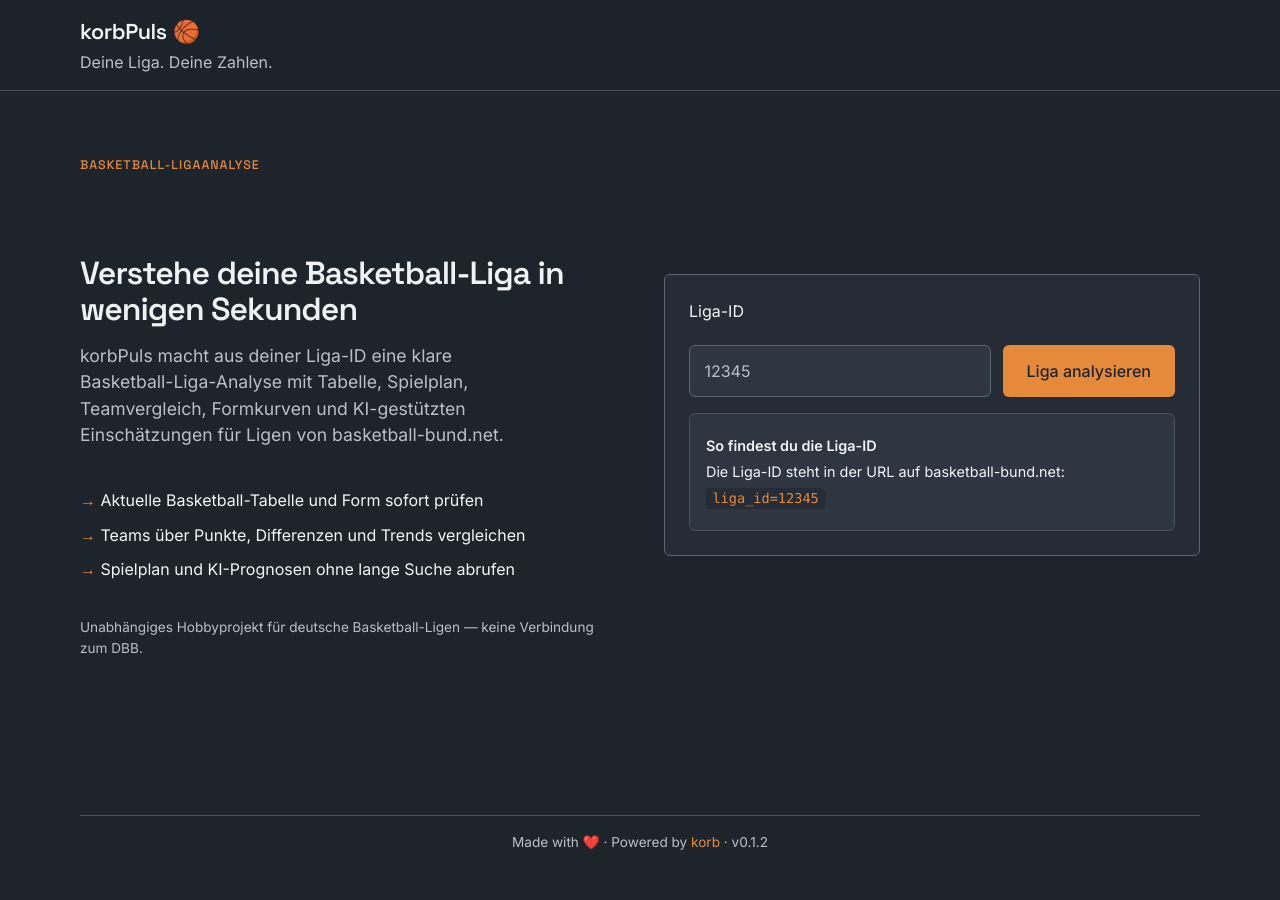
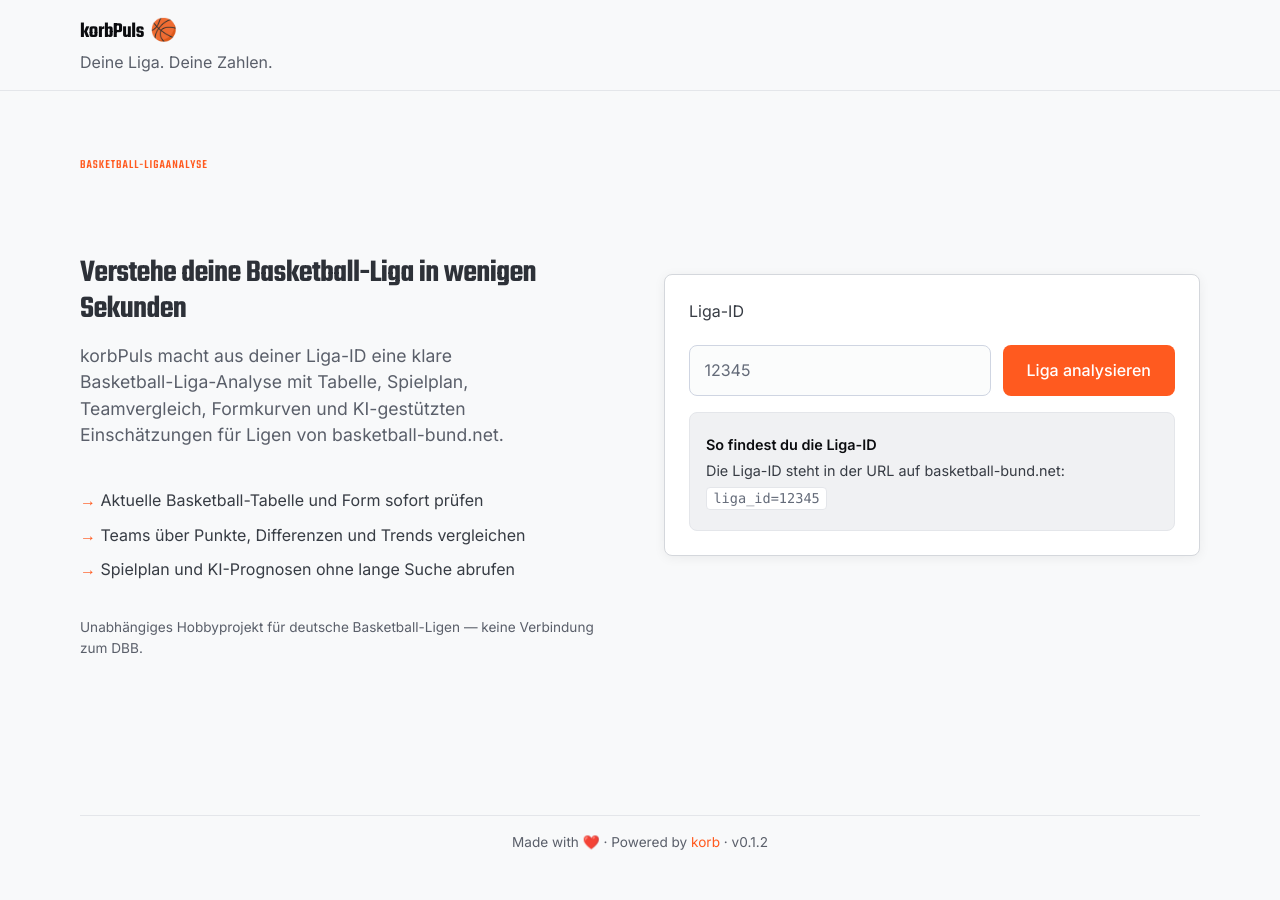
Before and after one commit to malvavisc0/korbpuls, a FastAPI app: page / in a window 1280 px wide. Run offline with FastAPI, Linux system fonts and the light colour scheme; some libraries are stand-ins or nearby versions.

Commit message:
improving style

```diff
--- a/src/korbpuls/static/app.css
+++ b/src/korbpuls/static/app.css
@@ -1,31 +1,33 @@
-/* ── korbPuls "Court Night" ─────────────────────────────────── */
+/* ── korbPuls "Light" ─────────────────────────────────────── */
 
 /* Tokens */
 :root {
-    --kp-base: #1e242c;
-    --kp-surface: #252c35;
-    --kp-surface-elevated: #2d3641;
-    --kp-surface-soft: #36414d;
-    --kp-border: #5a6673;
-    --kp-border-subtle: #46515d;
-    --kp-text: #f2f5f7;
-    --kp-text-secondary: #b7c0c9;
-    --kp-text-tertiary: #8f9aa6;
-    --kp-accent: #e58a3a;
-    --kp-accent-hover: #f09a4e;
-    --kp-accent-soft: rgba(229,138,58,0.14);
-    --kp-positive: #6bcb8b;
-    --kp-positive-soft: rgba(107,203,139,0.14);
-    --kp-negative: #e07a7a;
-    --kp-negative-soft: rgba(224,122,122,0.14);
-    --kp-ai: #8f87e8;
-    --kp-ai-soft: rgba(143,135,232,0.12);
-    --kp-radius: 0.375rem;
-    --kp-shadow: 0 8px 24px rgba(7, 10, 14, 0.18);
-    --kp-font-display: 'Space Grotesk', sans-serif;
+    --kp-base: #F8F9FA;
+    --kp-surface: #FFFFFF;
+    --kp-surface-elevated: #F0F1F3;
+    --kp-surface-soft: #ECEDF0;
+    --kp-border: #D4D7DC;
+    --kp-border-subtle: #E4E6EA;
+    --kp-text: #0B0C0F;
+    --kp-text-secondary: #5A5F6A;
+    --kp-text-tertiary: #7A7F8A;
+    --kp-accent: #FF5A1F;
+    --kp-accent-hover: #E04D15;
+    --kp-accent-soft: rgba(255, 90, 31, 0.10);
+    --kp-on-accent: #FFFFFF;
+    --kp-positive: #1B8A4E;
+    --kp-positive-soft: rgba(27, 138, 78, 0.10);
+    --kp-negative: #C9353E;
+    --kp-negative-soft: rgba(201, 53, 62, 0.10);
+    --kp-ai: #7C6FE0;
+    --kp-ai-soft: rgba(124, 111, 224, 0.08);
+    --kp-radius: 0.5rem;
+    --kp-shadow: 0 2px 12px rgba(0, 0, 0, 0.06);
+    --kp-font-display: 'Teko', sans-serif;
     --kp-font-body: 'Inter', sans-serif;
+    --kp-font-mono: 'JetBrains Mono', monospace;
 
-    /* Pico overrides — dark theme */
+    /* Pico overrides — light theme */
     --pico-font-size: 16px;
     --pico-background-color: var(--kp-base);
     --pico-card-background-color: var(--kp-surface);
@@ -33,19 +35,19 @@
     --pico-muted-border-color: var(--kp-border);
     --pico-primary: var(--kp-accent);
     --pico-primary-hover: var(--kp-accent-hover);
-    --pico-primary-focus: rgba(251,146,60,0.3);
-    --pico-primary-inverse: #1e242c;
+    --pico-primary-focus: rgba(255, 90, 31, 0.2);
+    --pico-primary-inverse: var(--kp-on-accent);
     --pico-color: var(--kp-text);
     --pico-muted-color: var(--kp-text-secondary);
     --pico-border-radius: var(--kp-radius);
     --pico-spacing: 1rem;
     --pico-form-element-spacing-vertical: 0.8rem;
     --pico-form-element-spacing-horizontal: 0.9rem;
-    --pico-form-element-background-color: var(--kp-surface-elevated);
+    --pico-form-element-background-color: var(--kp-surface);
     --pico-form-element-border-color: var(--kp-border);
     --pico-form-element-color: var(--kp-text);
     --pico-form-element-focus-color: var(--kp-accent);
-    --pico-form-element-placeholder-color: var(--kp-text-secondary);
+    --pico-form-element-placeholder-color: var(--kp-text-tertiary);
     --pico-table-border-color: var(--kp-border-subtle);
     --pico-code-background-color: var(--kp-surface-elevated);
     --pico-code-color: var(--kp-accent);
@@ -73,6 +75,7 @@ body.app-shell > * { position: relative; z-index: 1; }
 h1, h2, .brand__mark, .stat-card__label, .metric-card__label,
 .eyebrow, .ai-panel__eyebrow {
     font-family: var(--kp-font-display);
+    letter-spacing: 0.02em;
 }
 
 body, p, td, th, input, button, select, textarea, .stat-card__detail,
@@ -85,13 +88,19 @@ body, p, td, th, input, button, select, textarea, .stat-card__detail,
     font-family: var(--kp-font-body);
 }
 
+/* Mono font for data labels, badges, small data */
+.record-col__label, .status-badge, .winner-badge, .cancelled-badge,
+.rank-badge, .streak-badge {
+    font-family: var(--kp-font-mono);
+}
+
 /* ── Header ─────────────────────────────────────────────────── */
 
 .site-header {
     position: sticky;
     top: 0;
     z-index: 20;
-    background: rgba(30, 36, 44, 0.85);
+    background: rgba(248, 249, 250, 0.92);
     backdrop-filter: blur(12px);
     -webkit-backdrop-filter: blur(12px);
     border-bottom: 1px solid var(--kp-border-subtle);
@@ -183,7 +192,7 @@ body, p, td, th, input, button, select, textarea, .stat-card__detail,
 
 .page-intro h1, .hero h1 {
     margin-bottom: 0;
-    letter-spacing: -0.03em;
+    letter-spacing: -0.02em;
     font-weight: 600;
 }
 
@@ -299,6 +308,7 @@ body, p, td, th, input, button, select, textarea, .stat-card__detail,
     padding: 1.5rem;
     display: grid;
     gap: 1rem;
+    box-shadow: var(--kp-shadow);
 }
 
 .hero-form { display: grid; gap: 1rem; }
@@ -336,6 +346,7 @@ body, p, td, th, input, button, select, textarea, .stat-card__detail,
     background: var(--kp-surface);
     border-radius: 4px;
     font-size: 0.85rem;
+    border: 1px solid var(--kp-border-subtle);
 }
 
 .hero-form button,
@@ -501,7 +512,7 @@ body, p, td, th, input, button, select, textarea, .stat-card__detail,
     border-radius: var(--kp-radius);
     border: none;
     background: var(--kp-accent);
-    color: #1e242c;
+    color: var(--kp-on-accent);
     font-weight: 500;
     font-size: 1rem;
     transition: background 0.15s, border-color 0.15s;
--- a/src/korbpuls/templates/base.html
+++ b/src/korbpuls/templates/base.html
@@ -1,5 +1,5 @@
 <!DOCTYPE html>
-<html lang="de" data-theme="dark">
+<html lang="de" data-theme="light">
 <head>
     <meta charset="UTF-8">
     <meta name="viewport" content="width=device-width, initial-scale=1.0">
@@ -7,8 +7,8 @@
     <meta name="description" content="{% block meta_description %}korbPuls analysiert Basketball-Ligen von basketball-bund.net mit Tabelle, Spielplan, Teamstatistiken und KI-gestützten Prognosen auf einen Blick.{% endblock %}">
     <meta name="keywords" content="{% block meta_keywords %}Basketball Liga Analyse, Basketball Tabelle, Spielplan, Teamstatistiken, Saisonprognose, basketball-bund.net, korbPuls{% endblock %}">
     <meta name="robots" content="{% block meta_robots %}index, follow{% endblock %}">
-    <meta name="theme-color" content="#1e242c">
-    <meta name="color-scheme" content="dark">
+    <meta name="theme-color" content="#F8F9FA">
+    <meta name="color-scheme" content="light">
     <meta name="application-name" content="korbPuls">
     <meta property="og:type" content="website">
     <meta property="og:title" content="{% block og_title %}{% block title %}korbPuls{% endblock %}{% endblock %}">
@@ -20,7 +20,7 @@
     <meta name="twitter:description" content="{% block twitter_description %}{{ self.og_description() }}{% endblock %}">
     <link rel="preconnect" href="https://fonts.googleapis.com">
     <link rel="preconnect" href="https://fonts.gstatic.com" crossorigin>
-    <link href="https://fonts.googleapis.com/css2?family=Space+Grotesk:wght@500;600&family=Inter:wght@400;500;600&display=swap" rel="stylesheet">
+    <link href="https://fonts.googleapis.com/css2?family=Teko:wght@500;600;700&family=Inter:wght@400;500;600&family=JetBrains+Mono:wght@400;500&display=swap" rel="stylesheet">
     <link
         rel="stylesheet"
         href="https://cdn.jsdelivr.net/npm/@picocss/pico@2/css/pico.min.css"
```
Also changed, not shown: other parts of src/korbpuls/static/app.css (+42 -31 lines), 1 other file.
